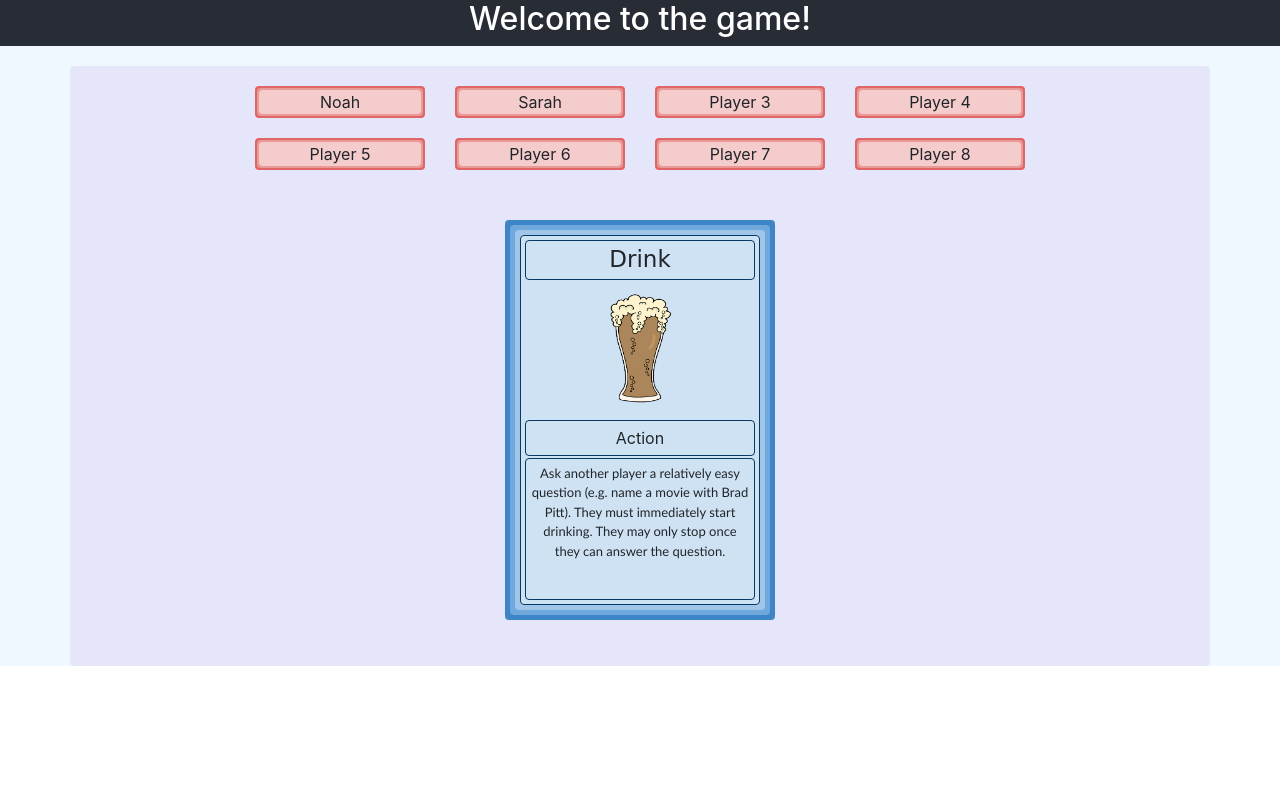
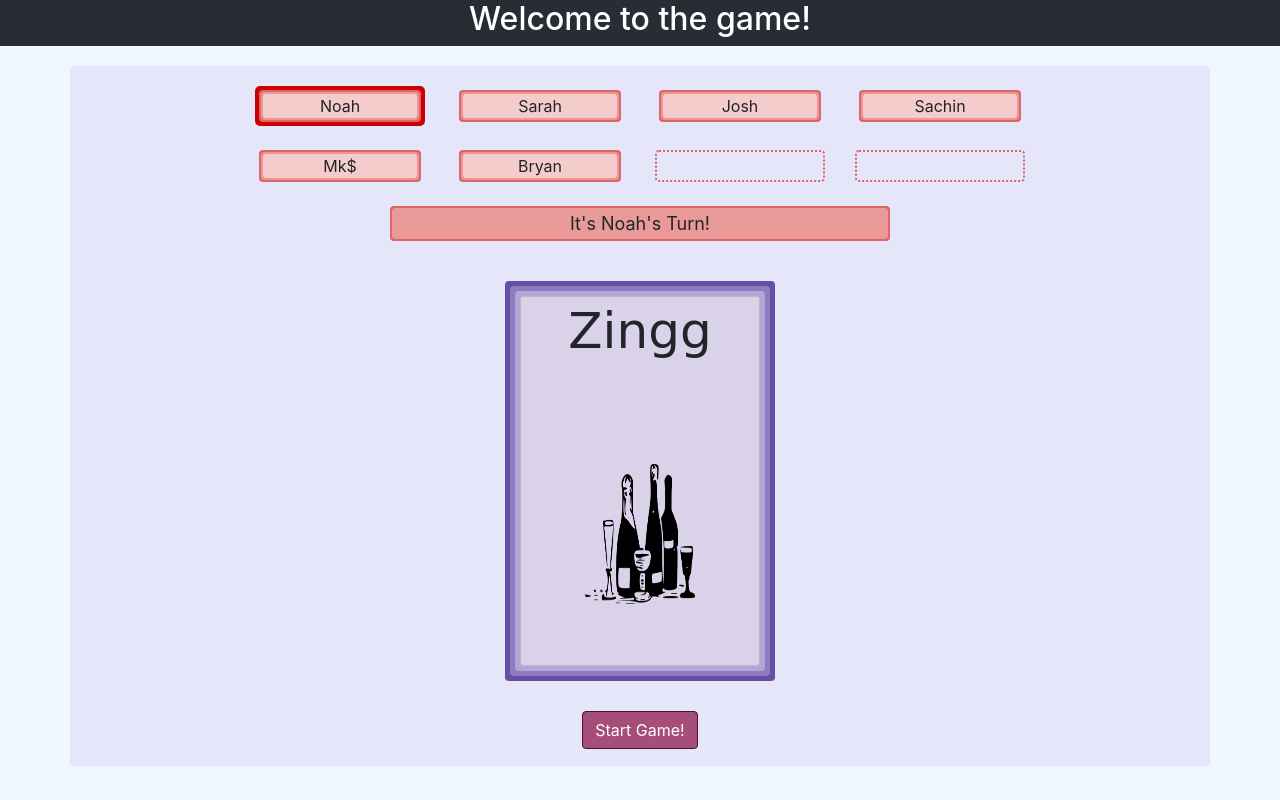
Before and after one commit to ncteisen/zingg, a React (Create React App) app: page / in a window 1280 px wide. Built offline with nearby package versions, Linux system fonts and the light colour scheme.

Commit message:
basic deck functionality

```diff
--- a/src/App.css
+++ b/src/App.css
@@ -1,6 +1,7 @@
 .App {
   text-align: center;
   background-color: #F0F8FF;
+  height: 800px;
 }
 
 .App-logo {
@@ -30,18 +31,30 @@
 
 #player1 {
   margin-top:20px;
-  padding: 2px;
-  background-color: #e06666;
+  padding: 4px;
+  border-radius: 5px;
 }
 
 #player2 {
   padding: 2px;
-  background-color: #ea9999;
 }
 
 #player3 {
-  background-color: #f4cccc;
+  padding: 2px;
   margin: auto;
+}
+
+#player3 {
+  margin: auto;
+}
+
+#playerPlaceholder {
+  border-style: dotted;
+  border-width: 2px;
+  border-color: #e06666;
+  margin-top:24px;
+  padding: 2px;
+  height: 32px;
 }
 
 #gameContainer {
@@ -49,7 +62,10 @@
   display: flex;
   flex-wrap: wrap;
   justify-content: space-between;
-  height: 600px;
+  height: 700px;
+}
+
+.game-container-color {
   background-color: #E6E6FA;
 }
 
@@ -57,14 +73,23 @@
   width:800px;
   max-width:800px;
   display: inline-block;
-  /*background-color: blue*/
+}
+
+#headerContainer1 {
+  margin-top:20px;
+  padding: 2px;
+  width: 500px;
+}
+
+#headerContainer2 {
+  padding: 2px;
+  font-size: 18px;
 }
 
 #cardContainer {
-  height: 350px;
-  width: 600px;
-  margin-top:50px;
+  margin-top:40px;
   display: flex;
+  height: 290px;
 }
 
 #deck1 {
@@ -89,53 +114,27 @@
   display: flex;
 }
 
-#deck1.back {
-  background-color: #674ea7;
-}
-
-#deck2.back {
-  background-color: #8e7cc3;
-}
-
-#deck3.back {
-  background-color: #b4a7d6;
-}
-
-#card.back {
-  background-color: #d9d2e9;
-  border: none;
-}
-
 .btn {
-  background-color: #8e7cc3;
-  border-color: #674ea7;
+  background-color: #a64d79;
+  border-color: #4c1130;
   margin-top: 140px;
+  color: white;
 }
 
 .btn:hover {
-  background-color: #674ea7;
+  background-color: #741b47;
   border-color: black;
+  color: white;
 }
 
-.back-upside {
-  margin-top: 15px;
+.btn:active {
+  background-color: #c27ba0;
+  border-color: #4c1130;
+  color: white;
 }
 
-#deck1.action {
-  background-color: #3d85c6;
-}
-
-#deck2.action {
-  background-color: #6fa8dc;
-}
-
-#deck3.action {
-  background-color: #9fc5e8;
-}
-
-#card.action {
-  background-color: #cfe2f3;
-  border: none;
+.back-img-centered {
+  margin-top: 95px;
 }
 
 .card-body-holder1 {
@@ -204,3 +203,119 @@
   font-size: 50px;
   font-family: "Comic Sans MS", cursive, sans-serif;
 }
+
+/* COLORS */
+
+.magenta1 {
+  background-color: #ead1dc;
+}
+.magenta2 {
+  background-color: #d5a6bd;
+}
+.magenta3 {
+  background-color: #c27ba0;
+}
+.magenta4 {
+  background-color: #a64d79;
+}
+.magenta5 {
+  background-color: #741b47;
+}
+.magenta6 {
+  background-color: #4c1130;
+}
+
+.purple1 {
+  background-color: #d9d2e9;
+}
+.purple2 {
+  background-color: #b4a7d6;
+}
+.purple3 {
+  background-color: #8e7cc3;
+}
+.purple4 {
+  background-color: #674ea7;
+}
+.purple5 {
+  background-color: #351c75;
+}
+.purple6 {
+  background-color: #20124d;
+}
+
+.blue1 {
+  background-color: #cfe2f3;
+}
+.blue2 {
+  background-color: #9fc5e8;
+}
+.blue3 {
+  background-color: #6fa8dc;
+}
+.blue4 {
+  background-color: #3d85c6;
+}
+.blue5 {
+  background-color: #0b5394;
+}
+.blue6 {
+  background-color: #073763;
+}
+
+.green1 {
+  background-color: #d9ead3;
+}
+.green2 {
+  background-color: #b6d7a8;
+}
+.green3 {
+  background-color: #93c47d;
+}
+.green4 {
+  background-color: #6aa84f;
+}
+.green5 {
+  background-color: #38761d;
+}
+.green6 {
+  background-color: #274e13;
+}
+
+.orange1 {
+  background-color: #fce5cd;
+}
+.orange2 {
+  background-color: #f9cb9c;
+}
+.orange3 {
+  background-color: #f6b26b;
+}
+.orange4 {
+  background-color: #e69138;
+}
+.orange5 {
+  background-color: #b45f06;
+}
+.orange6 {
+  background-color: #783f04;
+}
+
+.red1 {
+  background-color: #f4cccc;
+}
+.red2 {
+  background-color: #ea9999;
+}
+.red3 {
+  background-color: #e06666;
+}
+.red4 {
+  background-color: #cc0000;
+}
+.red5 {
+  background-color: #990000;
+}
+.red6 {
+  background-color: #660000;
+}
--- a/src/App.tsx
+++ b/src/App.tsx
@@ -40,7 +40,7 @@ class App extends React.Component<AppProps, AppState> {
     state = {
         value: '',
         // names: new Array<string>(),
-        names: ['Noah', 'Sarah'],
+        names: ['Noah', 'Sarah', 'Josh', 'Sachin', 'Mk$', "Bryan"],
         state: AppStateEnum.GAME
     }
 
@@ -80,7 +80,7 @@ class App extends React.Component<AppProps, AppState> {
   }
 
   renderGame() {
-    return <Game names={this.state.names} />
+    return <Game player_names={this.state.names} />
   }
 
   render() {
--- a/src/Game.tsx
+++ b/src/Game.tsx
@@ -3,67 +3,77 @@ import back from './assets/back.png'
 import beer from './assets/beer.png'
 
 enum CardType {
-  BACK,
-  ACTION,
-  STATUS,
-  INTERRUPT
+  BACK = "Back",
+  ACTION = "Action",
+  STATUS = "Status",
+  INTERRUPT = "Interrupt",
 }
 
 class CardData {
   title: string;
   body: string;
+  img: any;
   type: CardType;
-    constructor(title: string, body: string, type: CardType) {
+  constructor(title: string, body: string, img: any, type: CardType) {
     this.title = title;
     this.body = body;
+    this.img = img;
     this.type = type;
   }
 }
 
-class ActionCardData extends CardData {
-  constructor(title: string, body: string) { super(title, body, CardType.ACTION); }
+class PlayerData {
+  name: string;
+  constructor(name: string) {
+    this.name = name;
+  }
 }
 
 type PlayerProps = {
   name: string;
-  idx: number;
+  isTurn: boolean;
 };
-function Player(Props: PlayerProps) {
-    let name = "Player " + (Props.idx + 1);
-    if (Props.name) {
-      name = Props.name
-    }
+function Player(props: PlayerProps) {
     return (
-      <div id="player1" className="container rounded">
-      <div id="player2" className="container rounded">
-      <div id="player3" className="container rounded">
-        {name}
+      <div id="player1" className={props.isTurn ? "red4" : "game-container-color" + " rounded container"}>
+      <div id="player2" className="red3 container rounded">
+      <div id="player3" className="red2 container rounded">
+      <div id="player4" className="red1 container rounded">
+        {props.name}
+      </div>
       </div>
       </div>
       </div>
       );
 }
 
+function PlaceholderPlayer() {
+    return (
+      <div id="playerPlaceholder" className="container rounded">
+      </div>
+      );
+}
+
 type CardProps = {
-
+  data: CardData
 }
 function Card(props: CardProps) {
   return (
-    <div id="deck1" className="action container rounded">
-    <div id="deck2" className="action container rounded">
-    <div id="deck3" className="action container rounded">
-      <div id="card" className="action card">
+    <div id="deck1" className="blue4 container rounded">
+    <div id="deck2" className="blue3 container rounded">
+    <div id="deck3" className="blue2 container rounded">
+      <div id="card" className="blue1 card">
         <div className="card-body-holder1 rounded">
         <div className="card-body-holder2 rounded">
           <div className="card-title-holder rounded">
-            <h4 className="card-title">Drink</h4>
+            <h4 className="card-title">{props.data.title}</h4>
           </div>
-          <img className="card-img-top" src={beer} alt="Card image"/>
+          <img className="card-img-top" src={props.data.img} alt="Card image"/>
           <div className="card-type-holder rounded">
-            <p className="card-type">Action</p>
+            <p className="card-type">{props.data.type}</p>
           </div>
           <div className="card-text-holder rounded">
-          <p className="card-text">Ask another player a relatively easy question (e.g. name a movie with Brad Pitt). They must immediately start drinking. They may only stop once they can answer the question.</p>
+          <p className="card-text">{props.data.body}</p>
           </div>
         </div>
         </div>
@@ -75,31 +85,16 @@ function Card(props: CardProps) {
 }
 
 
-type BackOfDeckProps = {
-  fullBack: boolean
-}
-function BackOfDeck(props: BackOfDeckProps) {
+function BackOfCard() {
   return (
-    <div id="deck1" className="back container rounded">
-    <div id="deck2" className="back container rounded">
-    <div id="deck3" className="back container rounded">
-      <div id="card" className="back card">
+    <div id="deck1" className="purple4 container rounded">
+    <div id="deck2" className="purple3 container rounded">
+    <div id="deck3" className="purple2 container rounded">
+      <div id="card" className="purple1 card">
         <div className="card-back-holder1 rounded">
         <div className="card-body-holder2 rounded">
-          {props.fullBack ?
-            <>
           <h4 className="card-back-title">Zingg</h4>
-            <p className="card-back-text">A drinking game</p>
-            <img className="card-img-top back" src={back} alt="Card image"/>
-            </>
-            :
-            <>
-            <img className="card-img-top back-upside" src={back} alt="Card image"/>
-            <div>
-            <a href="#" className="btn back btn-primary">Flip card!</a>
-            </div>
-            </>
-          }
+          <img className="card-img-top back-img-centered" src={back} alt="Card image"/>
         </div>
         </div>
       </div>
@@ -109,38 +104,118 @@ function BackOfDeck(props: BackOfDeckProps) {
     );
 }
 
+enum DeckState {
+  START,
+  BACK,
+  FRONT,
+}
 
 type GameProps = {
-  names: string[];
+  player_names: string[];
 };
-type GameState = {};
+type GameState = {
+  deck: CardData[];
+  deck_idx: number;
+  deckState: DeckState;
+  players: PlayerData[];
+  player_idx: number;
+};
 class Game extends React.Component<GameProps, GameState> {
+  constructor(props: GameProps){
+    super(props);
+    var players = new Array<PlayerData>();
+    for (var player_name of props.player_names) {
+      players.push(new PlayerData(player_name));
+    }
+    var deck = new Array<CardData>();
+    deck.push(new CardData("Title", "Body", beer, CardType.ACTION));
+    this.state = {
+      deck: deck,
+      deck_idx: 0,
+      deckState: DeckState.START,
+      players: players,
+      player_idx: 0,
+    }
+  }
 
   renderPlayer(idx: number) {
-    return <Player idx={idx} name={this.props.names[idx]} />;
+    if (idx < this.state.players.length) {
+      return <Player isTurn={idx == this.state.player_idx}
+                     name={this.state.players[idx].name} />;
+    } else {
+      return <PlaceholderPlayer />;
     }
-
-  renderBackOfDeck() {
-    return <BackOfDeck fullBack={true} />
-  }
-
-  renderUpsideDownCard() {
-    return <BackOfDeck fullBack={false} />
   }
 
   renderCard() {
-    return <Card />
+    switch (this.state.deckState) {
+      case DeckState.START:
+        return <BackOfCard />
+        break;
+
+      case DeckState.BACK:
+        return <BackOfCard />
+        break;
+
+      case DeckState.FRONT:
+        return <Card data={this.state.deck[this.state.deck_idx]} />
+        break;
+
+      default:
+        return <BackOfCard />
+        break;
+    }
+  }
+
+  handleButtonClick = () => {
+    switch (this.state.deckState) {
+      case DeckState.START:
+        this.setState({deckState: DeckState.FRONT})
+        break;
+
+      case DeckState.BACK:
+        this.setState({deckState: DeckState.FRONT})
+        break;
+
+      case DeckState.FRONT:
+        this.setState({
+          deckState: DeckState.BACK,
+          player_idx: (this.state.player_idx + 1) % this.state.players.length,
+          deck_idx: (this.state.deck_idx + 1) % this.state.deck.length
+        })
+        break;
+
+      default:
+        break;
+    }
+  }
+
+  buttonText() {
+    switch (this.state.deckState) {
+      case DeckState.START:
+        return "Start Game!"
+
+      case DeckState.BACK:
+        return "Flip card"
+
+      case DeckState.FRONT:
+        return "Next player"
+
+      default:
+        break;
+    }
   }
 
 
   render() {
     console.log("Game.render()");
+    var current_player = this.state.players[this.state.player_idx];
     return (
       <div className="App">
         <div className="App-header">
           <h2>Welcome to the game!</h2>
         </div>
-        <div id="gameContainer" className="container rounded">
+        <div id="gameContainer" className="game-container-color container rounded">
           <div id="gameBoard" className="container">
             <div className="row">
               <div className="col-3">
@@ -172,9 +247,19 @@ class Game extends React.Component<GameProps, GameState> {
             </div>
             <div className="row">
               <div className="col">
+                <div id="headerContainer1" className="red3 container rounded">
+                <div id="headerContainer2" className="red2 container rounded">
+                  It's {current_player.name}'s Turn!
+                </div>
+                </div>
+              </div>
+            </div>
+            <div className="row">
+              <div className="col">
         				<div id="cardContainer" className="container">
                   {this.renderCard()}
         				</div>
+                <a onClick={this.handleButtonClick} className="btn">{this.buttonText()}</a>
               </div>
             </div>
           </div>
```
Lines whose indentation alone changed are shown as unchanged.
